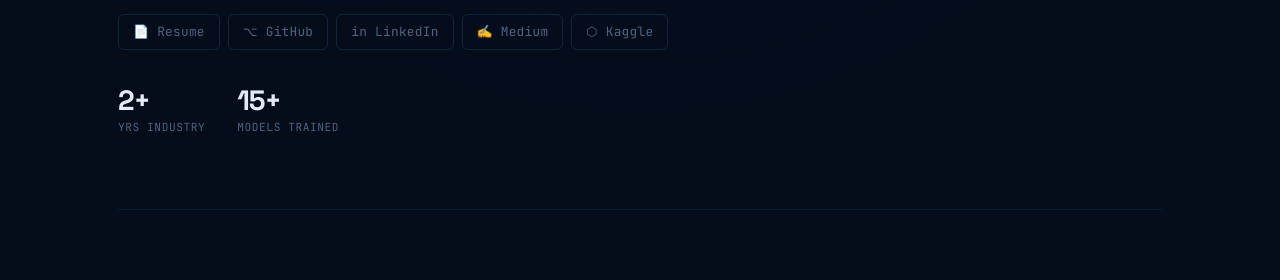
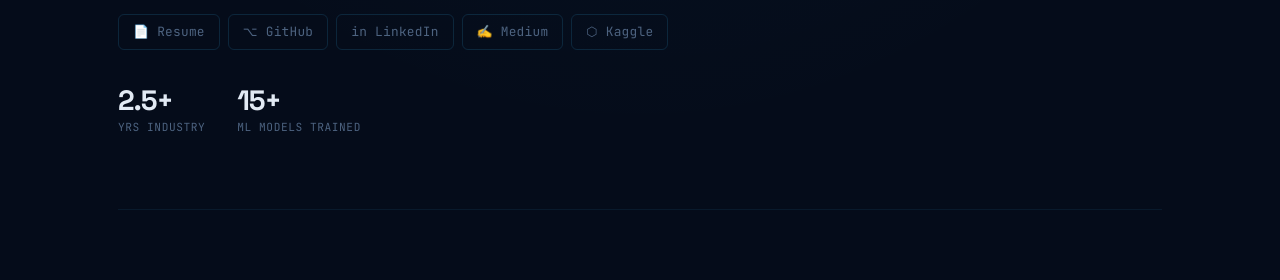
Before and after one commit to Manya009/Manya009.github.io, a Jekyll site: the page built from index.md, in a window 1280 px wide and 900 px high, scrolled down 322 px. Shown: the part 178-458 px from the top of the window. Built offline with Jekyll 4.4.1, drawn with Linux system fonts in a browser that asks for light colours.

Commit message:
html mix

```diff
--- a/index.md
+++ b/index.md
@@ -46,12 +46,12 @@ layout: home
 
         <div class="hero-stats">
           <div class="stat-item">
-            <span class="stat-num">2+</span>
+            <span class="stat-num">2.5+</span>
             <span class="stat-label">yrs industry</span>
           </div>
           <div class="stat-item">
             <span class="stat-num">15+</span>
-            <span class="stat-label">Models Trained</span>
+            <span class="stat-label">ML Models Trained</span>
           </div>
         </div>
 
```
Also changed, not shown: about.md (+0 -5 lines).
